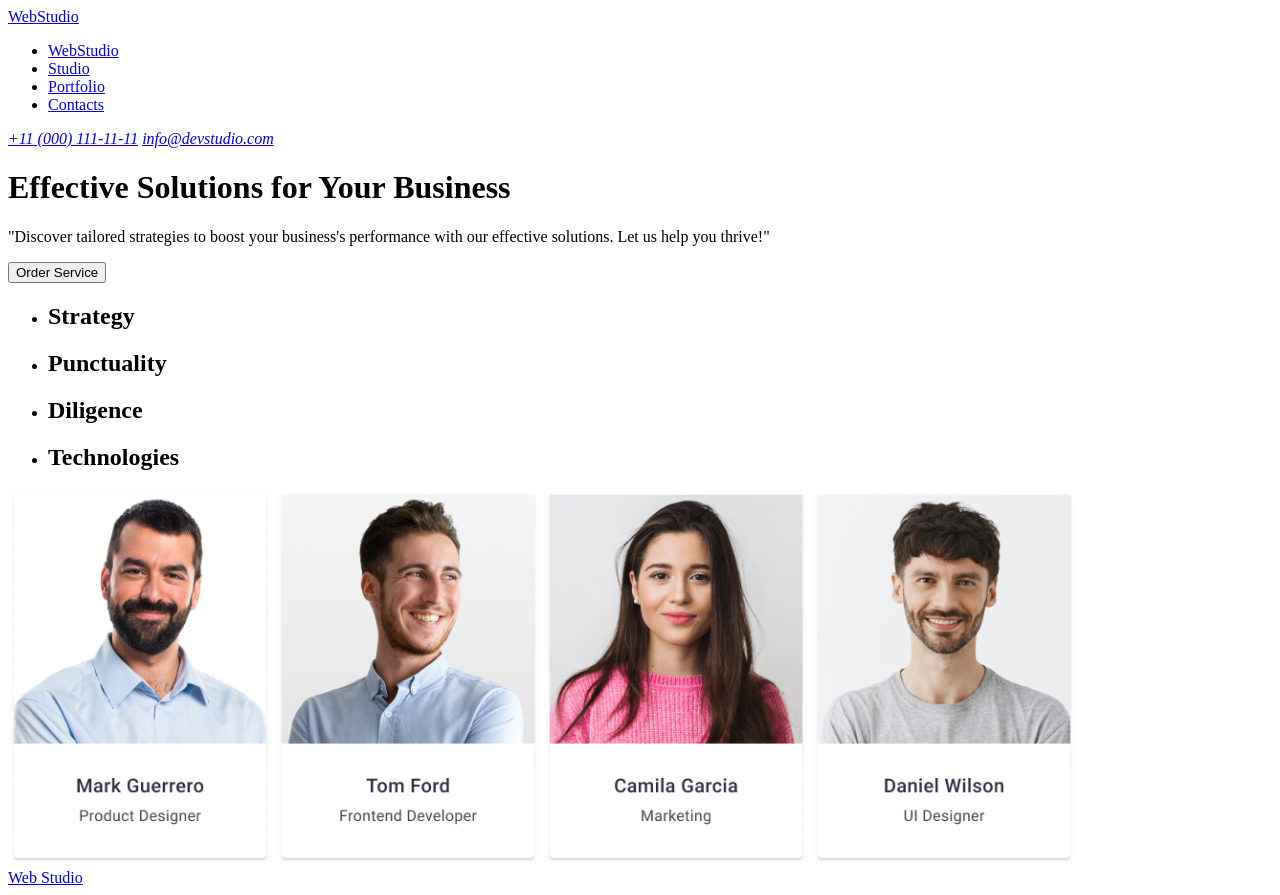
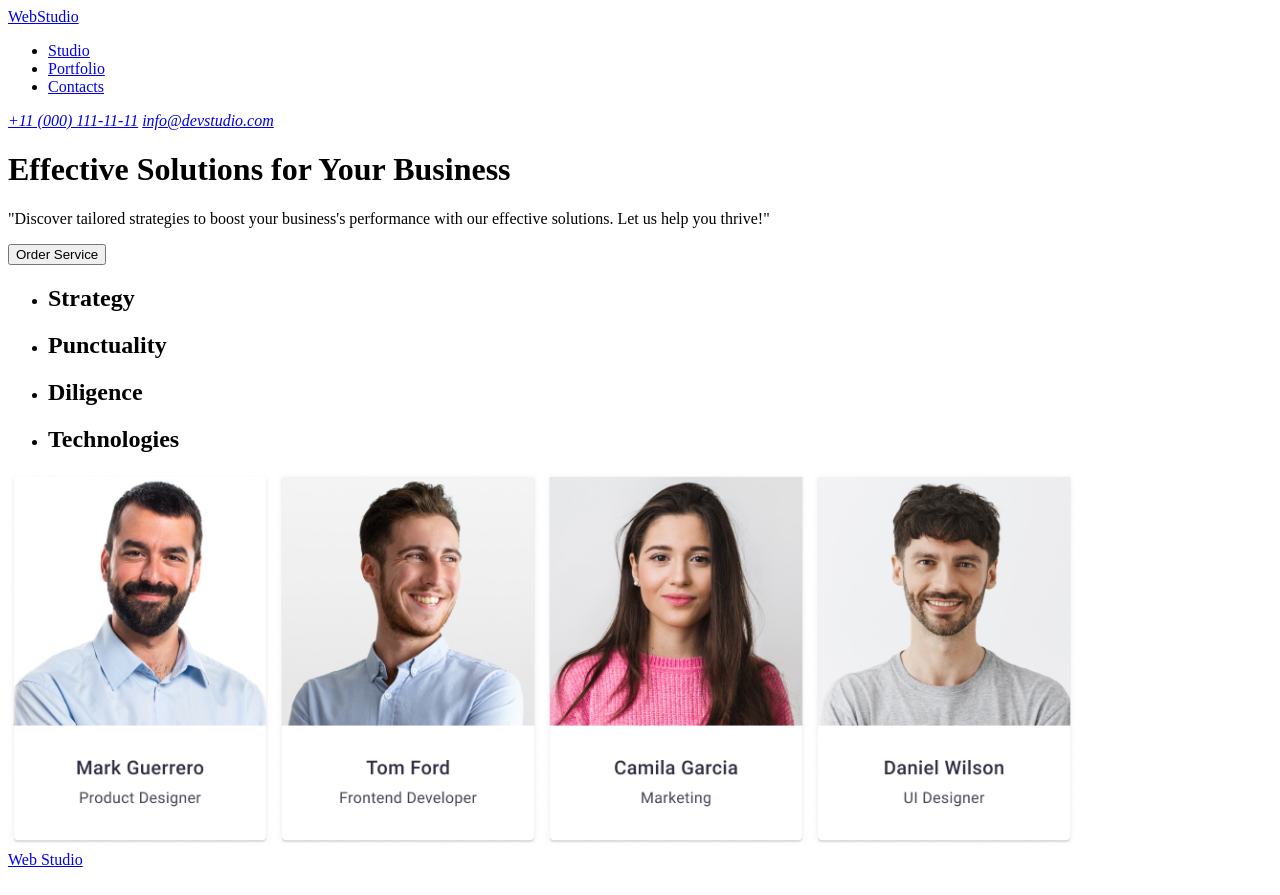
Before and after one commit to OleksandrS14/goit-markup-hw-06, a plain HTML site: page index.html in a window 1280 px wide. Drawn offline with Linux system fonts and the light colour scheme.

Commit message:
update index html file

```diff
--- a/index.html
+++ b/index.html
@@ -11,7 +11,6 @@
     <nav>
         <a href="/.index.html">WebStudio</a>
         <ul>
-            <li><a href="index.html">WebStudio</a></li>
             <li><a href="studio.html">Studio</a></li>
             <li><a href="portfolio.html">Portfolio</a></li>
             <li><a href="contacts.html">Contacts</a></li>
@@ -27,7 +26,6 @@
     <p>"Discover tailored strategies to boost your business's performance with our effective solutions.
         Let us help you thrive!"</p>
     <button type="button">Order Service</button>
-
     <section>
         <ul>
             <li><h2>Strategy</h2></li>
```
